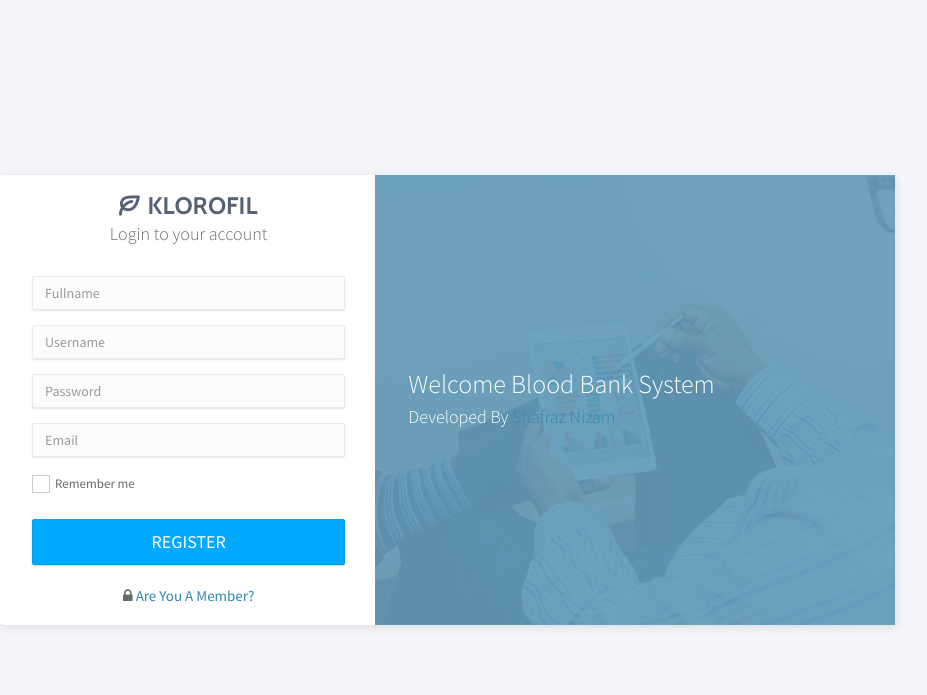
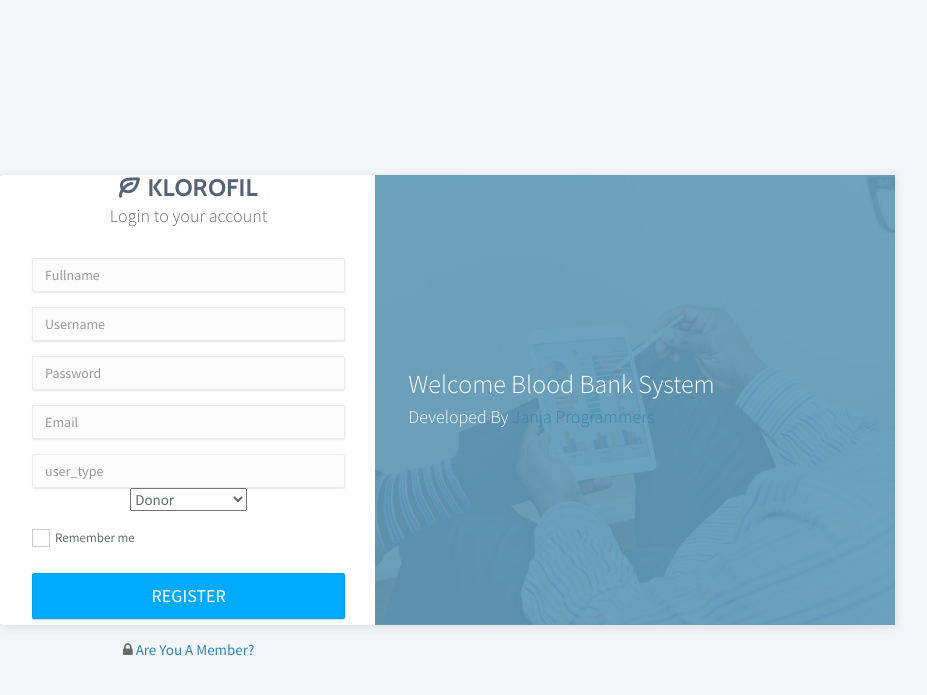
Before and after one commit to alibwanamzee/Blood-Donation-System, a PHP site: page /register.php in a window 1280 px wide. Shown: the top 695 px of the page, without its empty margins (193-1120 px from the left). Run offline with PHP 8.4, Linux system fonts and the light colour scheme.

Commit message:
Introduced UserType Functionality

```diff
--- a/register.php
+++ b/register.php
@@ -35,21 +35,29 @@
 							</div>
 							<form class="form-auth-small" action="member_register.php" method="post">
 							<div class="form-group">
-									<label for="signin-email" class="control-label sr-only">Email</label>
+									<label for="signin-email" class="control-label sr-only">Fullname</label>
 									<input type="text" class="form-control" name="fullname" id="fullname" placeholder="Fullname" required="">
 								</div>
 								<div class="form-group">
-									<label for="signin-email" class="control-label sr-only">Email</label>
+									<label for="signin-email" class="control-label sr-only">Username</label>
 									<input type="text" class="form-control" name="username" id="username" placeholder="Username" required="">
 								</div>
 								<div class="form-group">
 									<label for="signin-password" class="control-label sr-only">Password</label>
 									<input type="password" class="form-control" id="password" name="password" placeholder="Password" required="">
 								</div>
-
 								<div class="form-group">
 									<label for="signin-password" class="control-label sr-only">Email</label>
 									<input type="email" class="form-control" id="email" name="email" placeholder="Email" required="">
+								</div>
+								<div class="form-group">
+									<label for="signin-password" class="control-label sr-only">user_type</label>
+									<input type="user_type" class="form-control" id="type" name="type" placeholder="user_type" required=""/>
+										<select name="" id="">
+											<option value="donor">Donor</option>
+											<option value="hospital admin">hospital Admin</option>
+											<option value="super admin" disabled>Super Admin</option>
+										</select>
 								</div>
 								<div class="form-group clearfix">
 									<label class="fancy-checkbox element-left">
@@ -68,7 +76,7 @@
 						<div class="overlay"></div>
 						<div class="content text">
 							<h1 class="heading">Welcome Blood Bank System</h1>
-							<p>Developed By <a href="http://shafraz.freeiz.com">Shafraz Nizam</a></p>
+							<p>Developed By <a href="http://shafraz.freeiz.com">Janja Programmers</a></p>
 						</div>
 					</div>
 					<div class="clearfix"></div>
```
